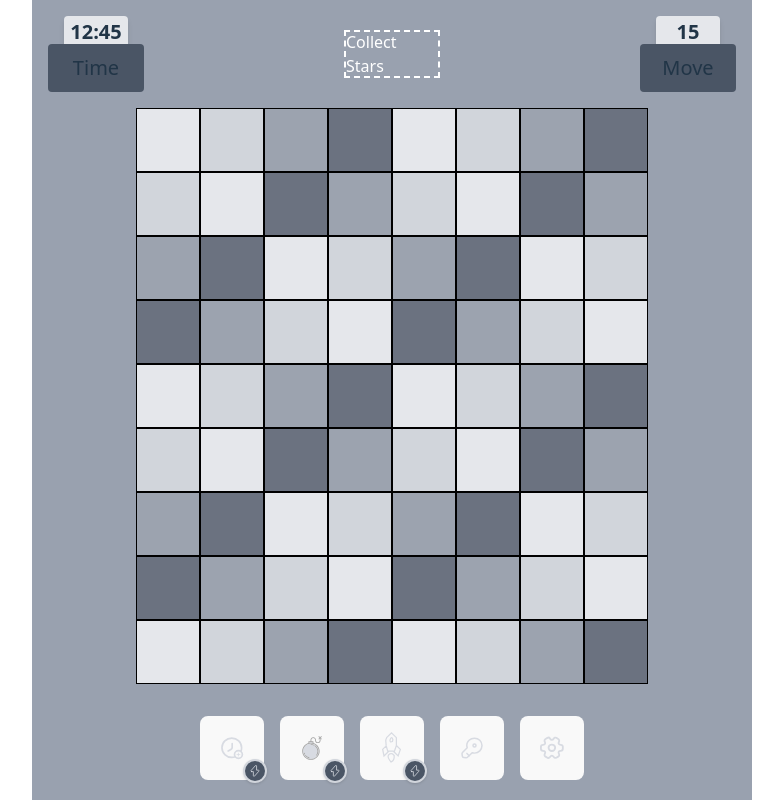
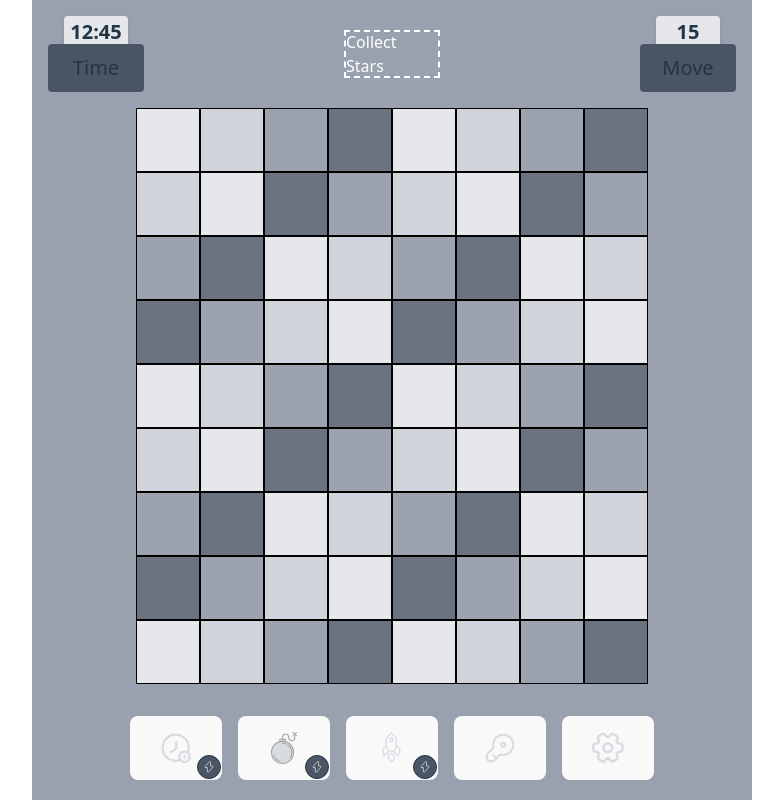
Before and after one commit to jan-ninh/match3-frontend, a React (Vite) app: page /game-map/play-game in a window 1280 px wide. Shown: the top 800 px of the page, without its empty margins (248-1031 px from the left). Built offline with nearby package versions, Linux system fonts and the light colour scheme; no server answers.

Commit message:
optimizing code

```diff
--- a/src/components/GameContainer.tsx
+++ b/src/components/GameContainer.tsx
@@ -1,6 +1,6 @@
 import React from 'react';
 import Header from './header/Header';
-import Grid from './Grid';
+import Grid from './grid/Grid';
 
 const initialGrid = [
   ['#E5E7EB', '#D1D5DB', '#9CA3AF', '#6B7280', '#E5E7EB', '#D1D5DB', '#9CA3AF', '#6B7280'],
--- a/src/components/GameFooter.tsx
+++ /dev/null
@@ -1,84 +0,0 @@
-import React from 'react';
-
-// Define type for footer buttons
-type ActionItem = {
-  id: string;
-  icon: string; // path to icon in public folder
-  badge?: string; // path to small badge icon
-  label: string; // for accessibility (ARIA)
-  onClick: () => void;
-  color?: string; // optional color for customization
-};
-
-interface GameFooterProps {
-  openSettings: () => void;
-  openPowerChoice: (args: { title: string }) => void;
-  openWin: (level: number) => void;
-  openLose: (level: number) => void;
-}
-
-const GameFooter: React.FC<GameFooterProps> = ({ openSettings, openPowerChoice, openWin, openLose }) => {
-  // Define all footer buttons
-  const actions: ActionItem[] = [
-    {
-      id: 'power-up',
-      label: 'Power Choice',
-      icon: '/icons/add-time.svg',
-      badge: '/icons/flash.svg',
-      onClick: () => openPowerChoice({ title: 'Choose your Power!' }),
-    },
-    {
-      id: 'debug-win',
-      label: 'Debug Win',
-      icon: '/icons/bomb.svg',
-      badge: '/icons/flash.svg',
-      onClick: () => openWin(1),
-    },
-    {
-      id: 'debug-lose',
-      label: 'Debug Lose',
-      icon: '/icons/rocket.svg',
-      badge: '/icons/flash.svg', // optional small badge
-      onClick: () => openLose(1),
-    },
-    {
-      id: 'tipp',
-      label: 'tipp',
-      icon: '/icons/key.svg',
-      onClick: () => console.log('Refresh clicked'),
-    },
-    {
-      id: 'settings-main',
-      label: 'Settings',
-      icon: '/icons/setting.svg', // read from public folder
-      onClick: openSettings,
-    },
-  ];
-
-  return (
-    <div className="flex gap-4 flex-wrap items-center justify-center p-4 rounded-xl">
-      {actions.map((item) => (
-        <button
-          key={item.id}
-          type="button"
-          onClick={item.onClick}
-          title={item.label}
-          // Circular button style
-          className="relative group flex items-center justify-center w-16 h-16 bg-gray-300 rounded-full hover:bg-gray-200 hover:scale-105 transition-all duration-200 border-2 border-gray-400 active:scale-95"
-        >
-          {/* Main icon */}
-          <img src={item.icon} alt={item.label} className="w-8 h-8 text-gray-700 group-hover:text-black" />
-
-          {/* Small badge icon, if exists */}
-          {item.badge && (
-            <span className="absolute bottom-0 right-0 translate-x-1 translate-y-1 flex items-center justify-center w-6 h-6 bg-gray-600 rounded-full border-2 border-gray-300 shadow-sm">
-              <img src={item.badge} alt="badge" className="w-3 h-3" />
-            </span>
-          )}
-        </button>
-      ))}
-    </div>
-  );
-};
-
-export default GameFooter;
--- /dev/null
+++ b/src/components/footer/GameFooter.tsx
@@ -0,0 +1,39 @@
+import React from 'react';
+import { footerActions } from './footerAction';
+
+interface GameFooterProps {
+  openSettings: () => void;
+  openPowerChoice: (args: { title: string }) => void;
+  openWin: (level: number) => void;
+  openLose: (level: number) => void;
+}
+
+const GameFooter: React.FC<GameFooterProps> = ({ openSettings, openPowerChoice, openWin, openLose }) => {
+  const actions = footerActions(openSettings, openPowerChoice, openWin, openLose);
+
+  return (
+    <div className="flex flex-wrap justify-center gap-4 p-4 rounded-xl">
+      {actions.map((item) => (
+        <button
+          key={item.id}
+          onClick={item.onClick}
+          aria-label={item.label} // accessibility
+          className="relative w-23 h-16 flex items-center justify-center border hover:scale-105 transition focus:outline-none focus:ring"
+          type="button"
+        >
+          {/* main icon */}
+          <img src={item.icon} alt={item.label} className="w-8 h-8" />
+
+          {/* optional badge */}
+          {item.badge && (
+            <span className="absolute bottom-0 right-0 w-6 h-6 flex items-center justify-center bg-gray-600 rounded-full border">
+              <img src={item.badge} alt="" className="w-3 h-3" aria-hidden="true" />
+            </span>
+          )}
+        </button>
+      ))}
+    </div>
+  );
+};
+
+export default GameFooter;
--- /dev/null
+++ b/src/components/footer/footerAction.ts
@@ -0,0 +1,48 @@
+type ActionItem = {
+  id: string;
+  icon: string; // path to icon in public folder
+  badge?: string; // path to small badge icon
+  label: string; // for accessibility (ARIA)
+  onClick: () => void;
+  color?: string; // optional color for customization
+};
+export const footerActions = (
+  openSettings: () => void,
+  openPowerChoice: (args: { title: string }) => void,
+  openWin: (level: number) => void,
+  openLose: (level: number) => void,
+): ActionItem[] => [
+  {
+    id: 'power-up',
+    label: 'Power Choice',
+    icon: '/icons/add-time.svg',
+    badge: '/icons/flash.svg',
+    onClick: () => openPowerChoice({ title: 'Choose your Power!' }),
+  },
+  {
+    id: 'debug-win',
+    label: 'Debug Win',
+    icon: '/icons/bomb.svg',
+    badge: '/icons/flash.svg',
+    onClick: () => openWin(1),
+  },
+  {
+    id: 'debug-lose',
+    label: 'Debug Lose',
+    icon: '/icons/rocket.svg',
+    badge: '/icons/flash.svg',
+    onClick: () => openLose(1),
+  },
+  {
+    id: 'tipp',
+    label: 'Tip',
+    icon: '/icons/key.svg',
+    onClick: () => console.log('Refresh clicked'),
+  },
+  {
+    id: 'settings-main',
+    label: 'Settings',
+    icon: '/icons/setting.svg',
+    onClick: openSettings,
+  },
+];
--- a/src/components/index.ts
+++ b/src/components/index.ts
@@ -7,6 +7,6 @@ export { default as Header } from './header/Header';
 export { default as MovesDisplay } from './header/MovesDisplay';
 export { default as TargetDisplay } from './header/TargetDisplay';
 export { default as TimeDisplay } from './header/TimeDisplay';
-export { default as Teil } from './Teil';
-export { default as Grid } from './Grid';
-export { default as GameFooter } from './GameFooter';
+export { default as Teil } from './grid/Teil';
+export { default as Grid } from './grid/Grid';
+export { default as GameFooter } from './footer/GameFooter';
```
Also changed, not shown: src/components/grid/Grid.tsx (renamed from src/components/Grid.tsx), src/components/grid/Teil.tsx (renamed from src/components/Teil.tsx).
